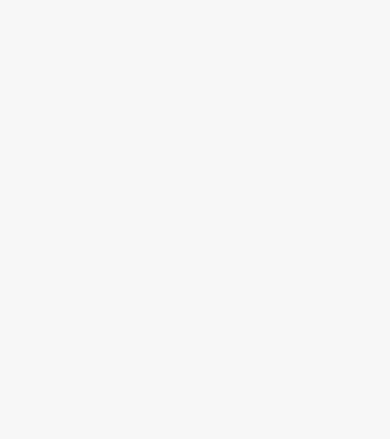
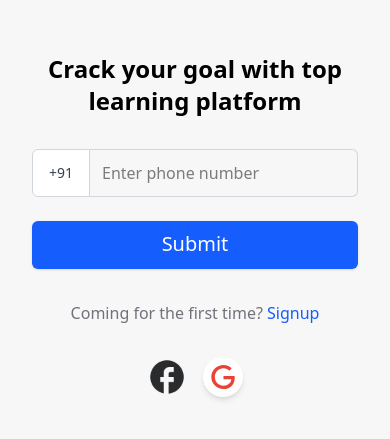
Before and after one commit to devarshukani/projectx_react, a React (Vite) app in the folder client/: page /login in a window 390 px wide. Before the commit this address had no page. Shown: the part 197-636 px from the top of the page. Built offline with nearby package versions, Linux system fonts and the light colour scheme.

Commit message:
feat: add login component with country code dropdown and phone number input

```diff
--- a/client/src/App.jsx
+++ b/client/src/App.jsx
@@ -8,12 +8,14 @@ import TestResult from "./component/TestResult";
 import Solutions from "./component/Solutions";
 import Bookmark from "./component/Bookmark";
 import VideoDetails from "./component/VideoDetails";
+import Login from "./component/Login";
 
 function App() {
   return (
     <div className="bg-[#f7f7f7] w-screen h-screen flex">
       <Routes>
         <Route path="/" element={<Home />} />
+        <Route path="/login" element={<Login />} />
         <Route path="/test" element={<Test />} />
         <Route path="/testinfo" element={<TestDetails />} />
         <Route path="/test/testscreen" element={<TestScreen />} />
--- /dev/null
+++ b/client/src/component/Login.jsx
@@ -0,0 +1,112 @@
+import { useState } from "react";
+import { Link } from "react-router-dom";
+
+const countryList = [
+  { code: "+91", country: "India" },
+  { code: "+1", country: "USA" },
+  { code: "+44", country: "UK" },
+  { code: "+81", country: "Japan" },
+  { code: "+86", country: "China" },
+];
+
+const Login = () => {
+  const [phoneNumber, setPhoneNumber] = useState("");
+  const [showDropdown, setShowDropdown] = useState(false);
+  const [selectedCountry, setSelectedCountry] = useState(countryList[0]);
+
+  const handleSubmit = (e) => {
+    e.preventDefault();
+    // Add your login logic here
+  };
+
+  return (
+    <div className="flex h-screen w-full">
+      <div className="w-full md:w-1/2 flex flex-col justify-center items-center p-8">
+        <div className="max-w-md w-full space-y-8">
+          <h1 className="text-2xl md:text-3xl font-bold text-center mb-8">
+            Crack your goal with top learning platform
+          </h1>
+
+          <form onSubmit={handleSubmit} className="space-y-6">
+            <div className="relative">
+              <div className="flex items-stretch">
+                {/* Country Code Dropdown */}
+                <div className="relative inline-flex">
+                  <button
+                    type="button"
+                    className="inline-flex items-center px-4 py-3 border border-gray-300 rounded-l-md bg-white text-sm font-medium text-gray-700 hover:bg-gray-50 h-12"
+                    onClick={() => setShowDropdown(!showDropdown)}
+                  >
+                    {selectedCountry.code}
+                  </button>
+                  {showDropdown && (
+                    <div className="absolute z-10 mt-full w-40 bg-white shadow-lg rounded-md">
+                      {countryList.map((country) => (
+                        <div
+                          key={country.code}
+                          className="px-4 py-2 hover:bg-gray-100 cursor-pointer"
+                          onClick={() => {
+                            setSelectedCountry(country);
+                            setShowDropdown(false);
+                          }}
+                        >
+                          {country.country} ({country.code})
+                        </div>
+                      ))}
+                    </div>
+                  )}
+                </div>
+                {/* Phone Number Input */}
+                <input
+                  type="tel"
+                  maxLength="10"
+                  className="flex-1 min-w-0 block w-full px-3 py-3 h-12 border border-l-0 border-gray-300 rounded-r-md focus:outline-none focus:ring-blue-500 focus:border-blue-500"
+                  placeholder="Enter phone number"
+                  value={phoneNumber}
+                  onChange={(e) => setPhoneNumber(e.target.value)}
+                />
+              </div>
+            </div>
+
+            <button
+              type="submit"
+              className="w-full h-12 flex justify-center py-2 px-4 border border-transparent rounded-md shadow-sm text-xl font-medium text-white bg-blue-600 hover:bg-blue-700 focus:outline-none focus:ring-2 focus:ring-offset-2 focus:ring-blue-500"
+            >
+              Submit
+            </button>
+          </form>
+
+          <div className="text-center mt-4">
+            <span className="text-zinc-500">Coming for the first time? </span>
+            <Link to="/signup" className="text-blue-600 hover:text-blue-700">
+              Signup
+            </Link>
+          </div>
+
+          <div className="flex justify-center space-x-4 mt-4">
+            <img
+              src="/facebookIcon.png"
+              alt="Facebook"
+              className="w-10 h-10 rounded-full cursor-pointer hover:opacity-80"
+            />
+            <div className="w-10 h-10 rounded-full bg-white shadow-md flex items-center justify-center cursor-pointer hover:opacity-80">
+              <svg viewBox="0 0 24 24" width="24" height="24">
+                <path
+                  fill="#EA4335"
+                  d="M12.48 10.92v3.28h7.84c-.24 1.84-.853 3.187-1.787 4.133-1.147 1.147-2.933 2.4-6.053 2.4-4.827 0-8.6-3.893-8.6-8.72s3.773-8.72 8.6-8.72c2.6 0 4.507 1.027 5.907 2.347l2.307-2.307C18.747 1.44 16.133 0 12.48 0 5.867 0 .307 5.387.307 12s5.56 12 12.173 12c3.573 0 6.267-1.173 8.373-3.36 2.16-2.16 2.84-5.213 2.84-7.667 0-.76-.053-1.467-.173-2.053H12.48z"
+                />
+              </svg>
+            </div>
+          </div>
+        </div>
+      </div>
+
+      {/* Right Side - Image */}
+      <div className="hidden md:flex w-1/2 bg-gray-100 items-center justify-center">
+        <img src="/login.svg" alt="Login" className="max-w-full h-auto" />
+      </div>
+    </div>
+  );
+};
+
+export default Login;
```
Also changed, not shown: client/public/login.svg (added).
